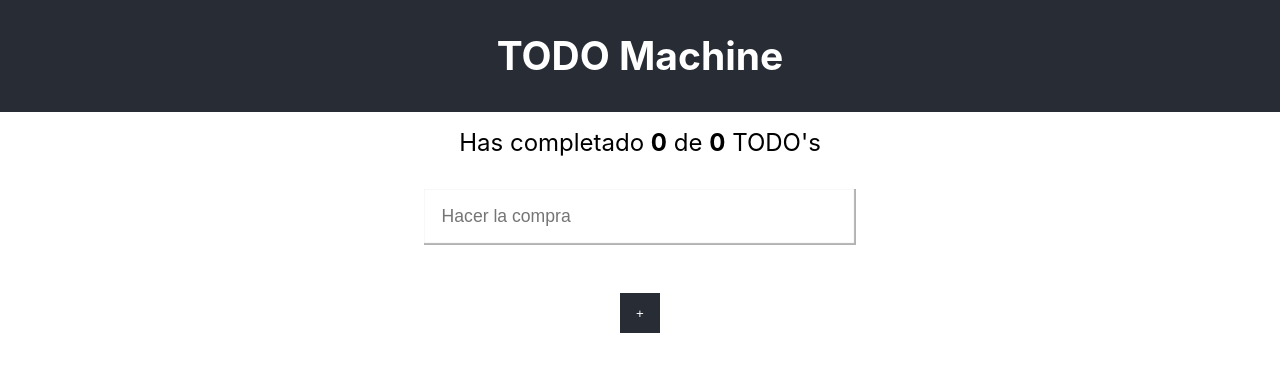
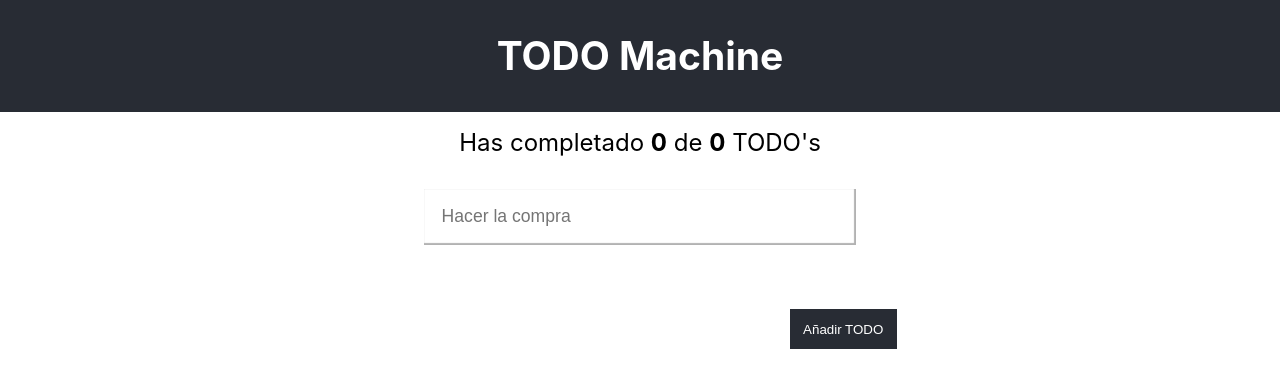
Before and after one commit to cesarforall/curso-react-intro, a React (Create React App) app: page / in a window 1280 px wide. Shown: the top 388 px of the page. Built offline with nearby package versions, Linux system fonts and the light colour scheme.

Commit message:
improve form and button styles

```diff
--- a/src/AppUI.js
+++ b/src/AppUI.js
@@ -18,6 +18,7 @@ function AppUI () {
         <TodoCounter />
         <TodoSearch />
         <TodoList />
+        <CreateTodoButton />
       </main>
       {
         openModal && (
@@ -26,7 +27,6 @@ function AppUI () {
           </Modal>
         )
       }
-      <CreateTodoButton />
     </div>
   )
 }
--- a/src/components/CreateTodoButton.js
+++ b/src/components/CreateTodoButton.js
@@ -6,7 +6,7 @@ import '../styles/CreateTodoButton.css'
 const CreateTodoButton = () => {
   const { setOpenModal } = useContext(TodoContext)
   return (
-    <button className='CreateTodoButton' onClick={() => setOpenModal(true)}>+</button>
+    <button className='CreateTodoButton' onClick={() => setOpenModal(true)}>Añadir TODO</button>
   )
 }
 
--- a/src/hooks/useLocalStorage.js
+++ b/src/hooks/useLocalStorage.js
@@ -18,12 +18,12 @@ function useLocalStorage (itemKey, initialValue) {
   useEffect(() => {
     setTimeout(() => {
       try {
-        const localStorageItem = localStorage.getItem(itemKey)
+        const localStorageItem = window.localStorage.getItem(itemKey)
         let parsedItem
 
         if (!localStorageItem) {
           parsedItem = initialValue
-          localStorage.setItem(itemKey, JSON.stringify(initialValue))
+          window.localStorage.setItem(itemKey, JSON.stringify(initialValue))
         } else {
           parsedItem = JSON.parse(localStorageItem)
           setLoading(false)
@@ -38,7 +38,7 @@ function useLocalStorage (itemKey, initialValue) {
 
   function saveItem (newItem) {
     const stringifiedItem = JSON.stringify(newItem)
-    localStorage.setItem(itemKey, stringifiedItem)
+    window.localStorage.setItem(itemKey, stringifiedItem)
     setItem(newItem)
   }
   return {
--- a/src/styles/CreateTodoButton.css
+++ b/src/styles/CreateTodoButton.css
@@ -1,11 +1,13 @@
 .CreateTodoButton {
-    width: 3em;
     height: 3em;
+    margin-bottom: 1em;
+    margin-right: 1em;
     background-color: #282c34;
     cursor: pointer;
     border: none;
     color: white;
     padding: 1em;
+    align-self: flex-end;
 }
 
 .CreateTodoButton:hover {
--- a/src/styles/Modal.css
+++ b/src/styles/Modal.css
@@ -1,7 +1,7 @@
 .Modal {
     position: absolute;
     top: 0;
-    width: 100vw;
+    width: 100%;
     height: 100vh;
     display: grid;
     place-items: center;
--- a/src/styles/TodoForm.css
+++ b/src/styles/TodoForm.css
@@ -1,6 +1,7 @@
 .TodoForm-form {
     display: flex;
     flex-direction: column;
+    max-width: 540px;
     gap: 0.7em;
     padding: 2em;
     border-radius: 0.2em;
```
